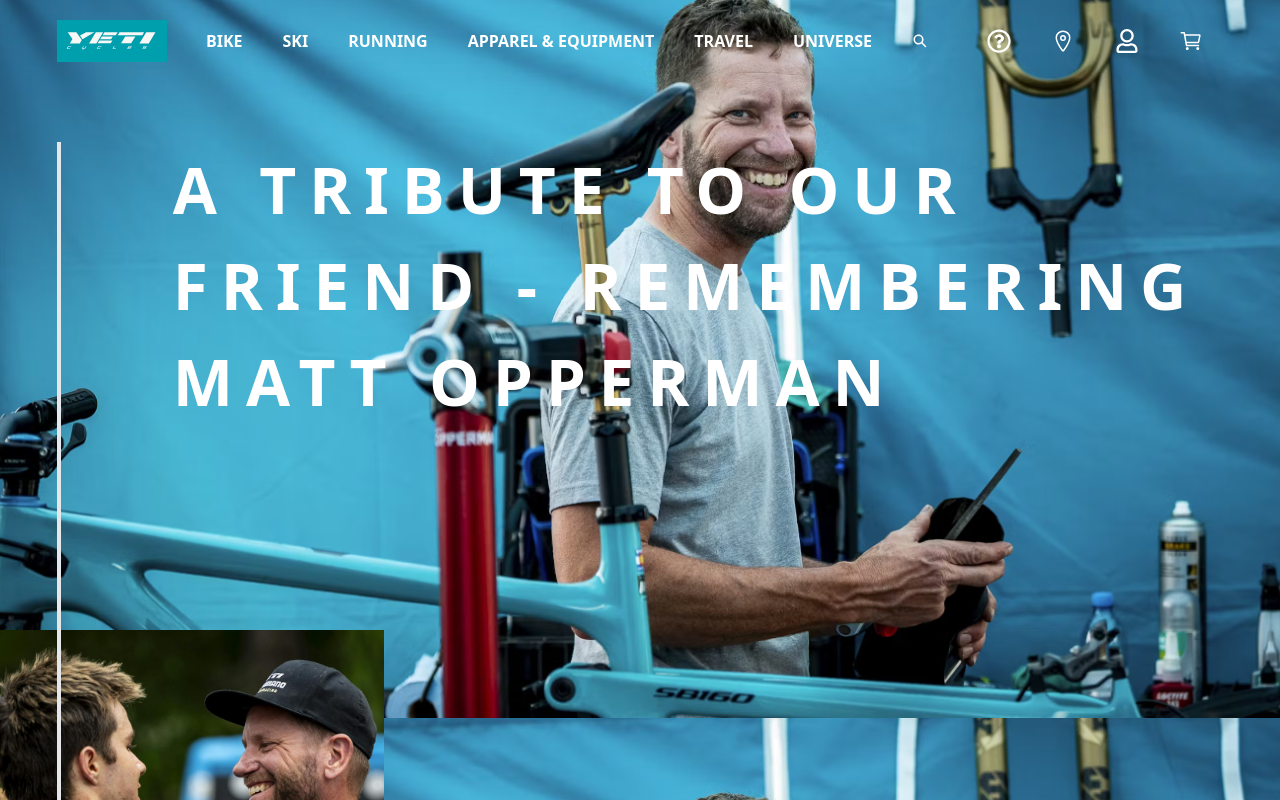
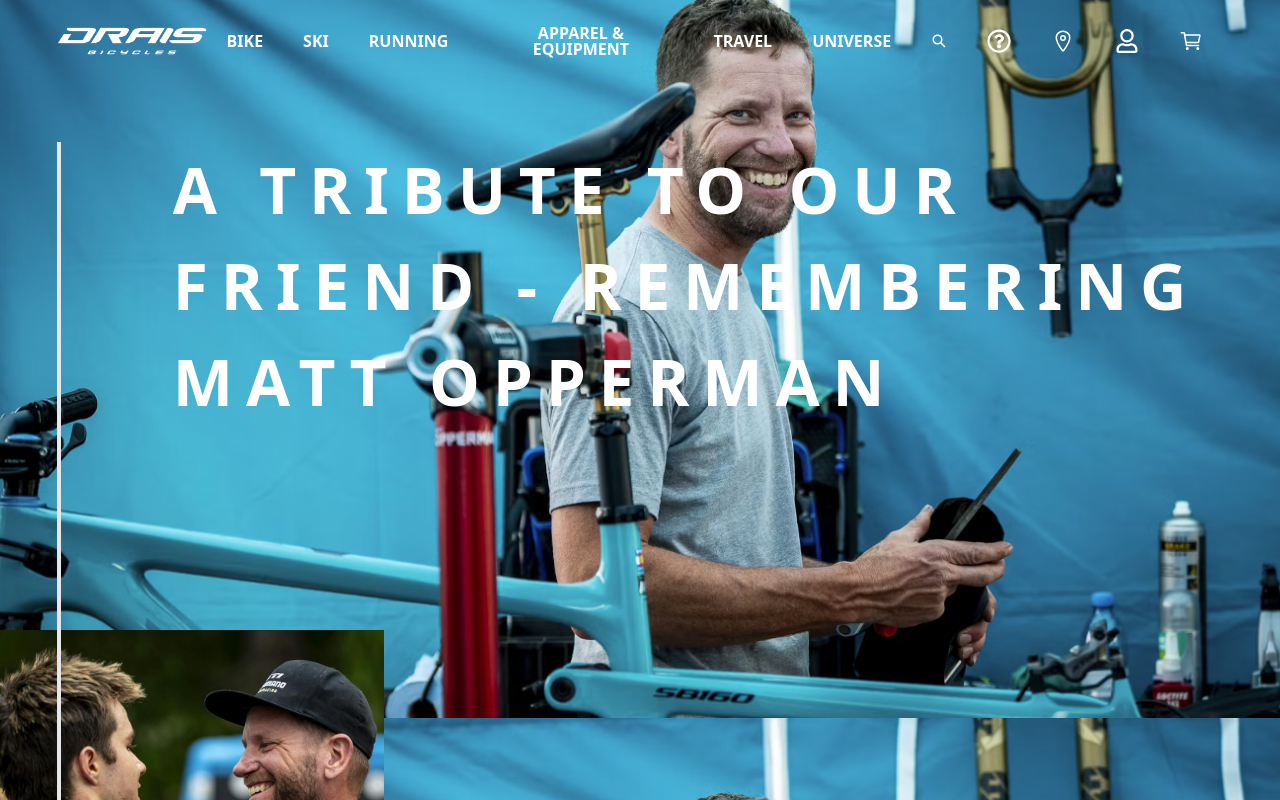
Before and after one commit to ari889/sports-ecommerce, a Next.js app: page / in a window 1280 px wide. Shown: the top 800 px of the page. Built offline with nearby package versions, Linux system fonts and the light colour scheme.

Commit message:
Update Header Logo, Sidebar Logo & Footer Text

```diff
--- a/components/common/Footer.tsx
+++ b/components/common/Footer.tsx
@@ -76,7 +76,7 @@
       </nav>
       <div className="flex flex-col sm:flex-row justify-between items-baseline px-[4.44vw] mt-24">
         <div>
-          <p>© Yeti Cycles 2025 All Rights Reserved.</p>
+          <p>© Drais Bicycles {new Date().getFullYear()}. All Rights Reserved.</p>
           <ul className="flex flex-row items-center gap-4 mt-7">
             <li>
               <a href="#" className="transition delay-75 hover:text-[#009fad]">
--- a/components/common/header/Header.tsx
+++ b/components/common/header/Header.tsx
@@ -93,12 +93,12 @@
           </button>
 
           {/* Logo */}
-          <div className="bg-[#009fad]">
+          <div>
             <Image
-              src="/images/logo/yeti.svg"
-              width={110}
-              height={42}
-              alt="Yeti Logo"
+              src="/images/logo/Drais-logo-wt.png"
+              width={150}
+              height={45}
+              alt="Drais Bicycle"
             />
           </div>
         </div>
--- a/components/common/header/PrimaryMenu.tsx
+++ b/components/common/header/PrimaryMenu.tsx
@@ -65,7 +65,7 @@
               <IoMdClose />
             </button>
             <Image
-              src="/images/logo/sidenav-logo.svg"
+              src="/images/logo/Drais-logo-wt.png"
               alt="Logo"
               width={150}
               height={100}
```
Also changed, not shown: public/images/logo/Drais-logo-bk.png (added), public/images/logo/Drais-logo-wt.png (added).
